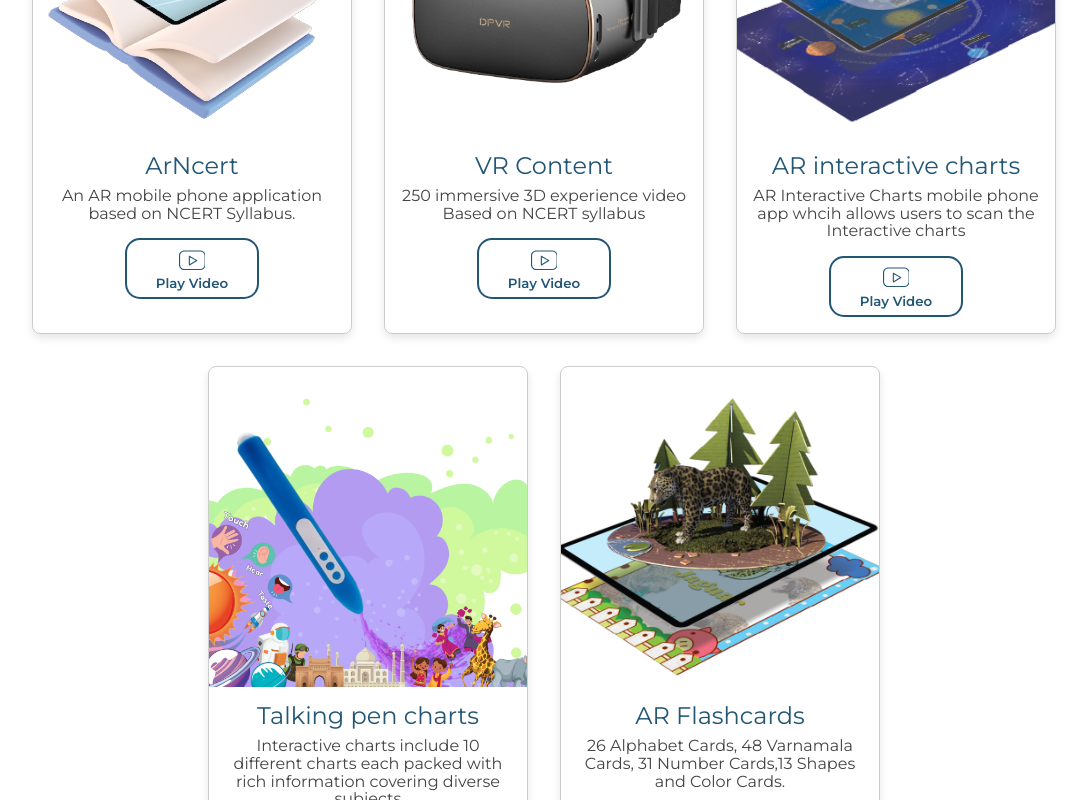
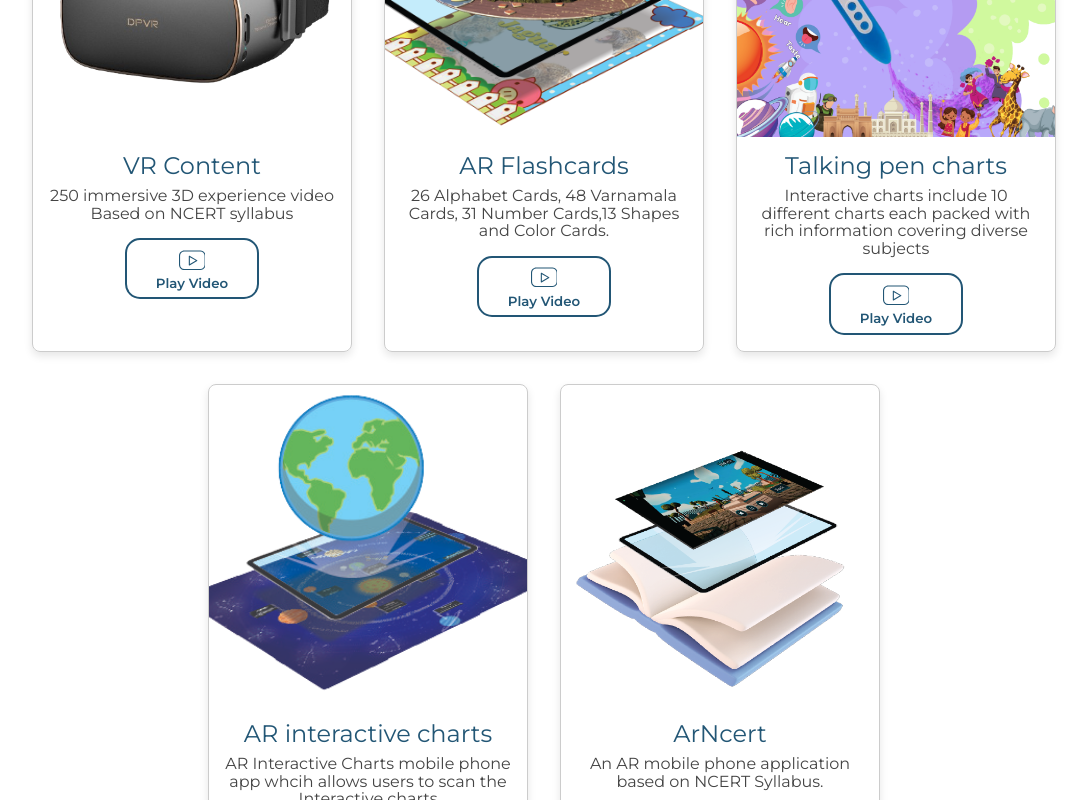
Before and after one commit to Robokart123/codux_trial, a React (Vite) app: page / in a window 1280 px wide. Shown: the part 8600-9400 px from the top of the page, without its empty margins (96-1183 px from the left). Built offline with nearby package versions, Linux system fonts and the light colour scheme.

Commit message:
Changed Video

```diff
--- a/src/_codux/boards/about/about.board.tsx
+++ b/src/_codux/boards/about/about.board.tsx
@@ -6,7 +6,7 @@ export default createBoard({
     Board: () => <About />,
     isSnippet: true,
     environmentProps: {
-        windowWidth: 375,
+        windowWidth: 1135,
         windowHeight: 667,
     },
 });
--- a/src/_codux/boards/app/app.board.tsx
+++ b/src/_codux/boards/app/app.board.tsx
@@ -8,7 +8,7 @@ export default createBoard({
     environmentProps: {
         canvasHeight: 871, // Synchronize canvas height with window height
         canvasWidth: 2377, // Synchronize canvas width with window width
-        windowWidth: 1920,
+        windowWidth: 980,
         windowHeight: 1080,
     },
 });
--- a/src/components/home-page/home-page.module.scss
+++ b/src/components/home-page/home-page.module.scss
@@ -123,7 +123,7 @@
   margin: 0 auto; /* Center the container horizontally within its parent */
 
   @media only screen and (max-width: $mobile-width) {
-    font-size: 2rem; /* Adjust font size for smaller screens */
+    font-size: 1.2rem; /* Adjust font size for smaller screens */
   }
 }
 
@@ -142,7 +142,7 @@
   margin: 0 auto; /* Center the container horizontally within its parent */
 
   @media only screen and (max-width: $mobile-width) {
-    font-size: 2rem; /* Adjust font size for smaller screens */
+    font-size: 1rem; /* Adjust font size for smaller screens */
   }
   font-size: 1.6rem;
 }
--- a/src/components/home-page/home-page.tsx
+++ b/src/components/home-page/home-page.tsx
@@ -37,36 +37,38 @@ export const HomePage = ({ className }: HomePageProps) => {
     const animationRef = useRef<number | null>(null);
     const [currentImageIndex, setCurrentImageIndex] = useState<number>(0);
     const productsData = [
-        {
-            title: 'ArNcert',
-            description: 'An AR mobile phone application based on NCERT Syllabus.',
-            imageSrc: [ArNcertWorking, ArNcert], // Array of image URLs
-            videoSrc: 'https://www.youtube.com/embed/dQw4w9WgXcQ', // Example video URL
-        },
+
         {
             title: 'VR Content',
             description: '250 immersive 3D experience video Based on NCERT syllabus',
             imageSrc: [VrStandalone], // Array of image URLs
-            videoSrc: 'https://www.youtube.com/watch?v=O25hsHASQcE&list=PLzjo4rzOE3yoW-LnS8LCrrVEIpfEGYE0I', // Example video URL
+            videoSrc: 'https://drive.google.com/file/d/1yK7A8SslUzTKQ0ECvheAkIR-RccwzuOa/preview', // Example video URL
         },
         {
-            title: 'AR interactive charts',
-            description: ' AR Interactive Charts mobile phone app whcih allows users to scan the Interactive charts',
-            imageSrc: [InteractiveCharts], // Array of image URLs
-            videoSrc: 'https://www.youtube.com/embed/dQw4w9WgXcQ', // Example video URL
+            title: 'AR Flashcards',
+            description: '26 Alphabet Cards, 48 Varnamala Cards, 31 Number Cards,13 Shapes and Color Cards.',
+            imageSrc: [ArCards], // Array of image URLs
+            videoSrc: 'https://drive.google.com/file/d/1vD9ZDozyyVTnHc0DzfDCQ_HmMy_JRJCK/preview', // Example video URL
         },
         {
             title: 'Talking pen charts',
             description: ' Interactive charts include 10 different charts each packed with rich information covering diverse subjects',
             imageSrc: [TalkingPen], // Array of image URLs
-            videoSrc: 'https://drive.google.com/uc?id=1prbEZqo2IGdSttR94KoXQMYOcLZ6yK3f', // Example video URL
+            videoSrc: 'https://drive.google.com/file/d/1prbEZqo2IGdSttR94KoXQMYOcLZ6yK3f/preview', // Example video URL
         },
         {
-            title: 'AR Flashcards',
-            description: '26 Alphabet Cards, 48 Varnamala Cards, 31 Number Cards,13 Shapes and Color Cards.',
-            imageSrc: [ArCards], // Array of image URLs
-            videoSrc: 'https://www.youtube.com/embed/dQw4w9WgXcQ', // Example video URL
+            title: 'AR interactive charts',
+            description: 'AR Interactive Charts mobile phone app whcih allows users to scan the Interactive charts',
+            imageSrc: [InteractiveCharts], // Array of image URLs
+            videoSrc: 'https://drive.google.com/file/d/1QSF2EVKchJD4g17tYCiApPatic_w20Hg/preview', // Example video URL
         },
+        {
+            title: 'ArNcert',
+            description: 'An AR mobile phone application based on NCERT Syllabus.',
+            imageSrc: [ArNcertWorking, ArNcert], // Array of image URLs
+            videoSrc: 'https://drive.google.com/file/d/1FmxGkH-o6pND_b9fYscckGitzCCu6D6A/preview', // Example video URL
+        },
+
         // Add more products here
     ];
 
```
Also changed, not shown: 2 other files (tests, documents, lock files or other folders).
